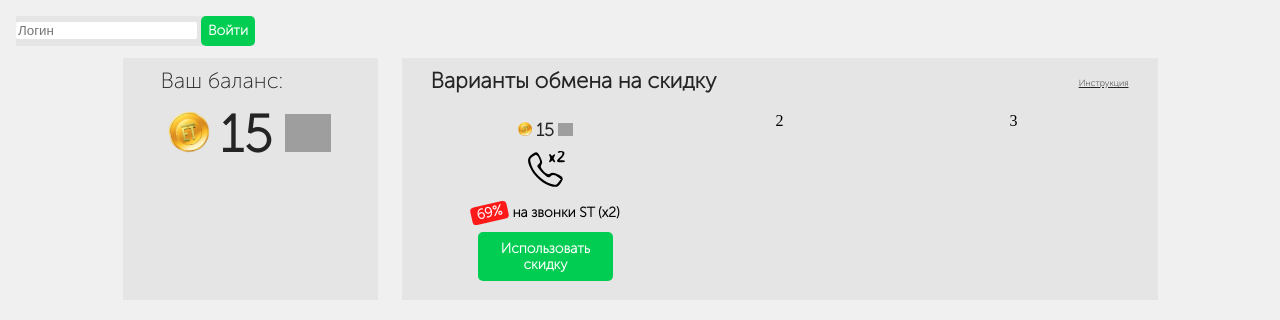
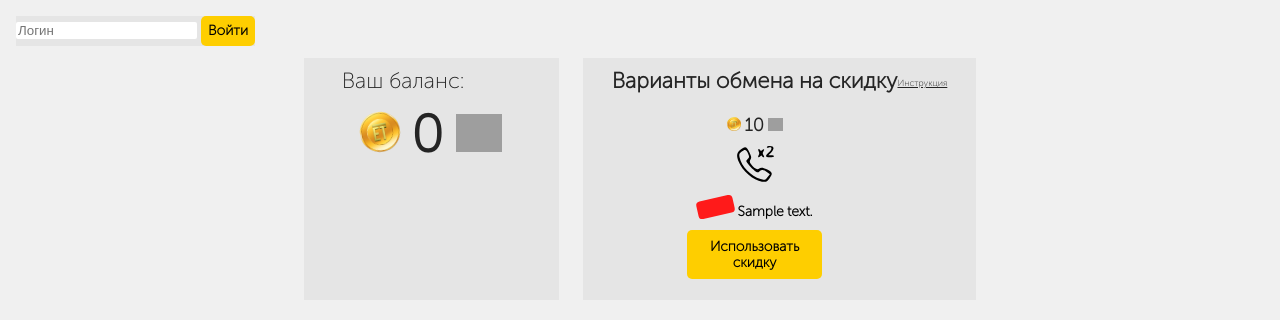
Before and after one commit to GeorgeVorob/php_test_task, a PHP site: page / in a window 1280 px wide. Shown: the top 320 px of the page. Run offline with PHP 8.4, Linux system fonts and the light colour scheme; tables that the repository leaves empty or names only in its code hold one stand-in row (values such as "Sample post"); grey boxes are pictures that could not be loaded.

Commit message:
Render products & user info

```diff
--- /dev/null
+++ b/backend/Endpoints/GetProductsInfo.php
@@ -0,0 +1,4 @@
+<?php
+require_once("../DataAccessLayer/ProductsDAL.php");
+
+echo json_encode(ProductsDAL::GetAllProducts());
--- a/frontend/Helpers/UpdateHeaderLoginHelper.js
+++ b/frontend/Helpers/UpdateHeaderLoginHelper.js
@@ -4,7 +4,7 @@ import { APIService } from "../Services/APIService.js";
 export function UpdateHeaderLoginHelper() {
     let login = CookieService.getCookie('login')
     if (login != "") {
-        APIService.GetUser(login)
+        return APIService.GetUser(login)
             .then((json) => {
                 document.getElementById("login-error-label").innerHTML = "";
                 document
@@ -18,6 +18,8 @@ export function UpdateHeaderLoginHelper() {
                     .innerHTML = "Вы вошли как " + json.user.login;
 
                 CookieService.setCookie("login", json.user.login, 5);
+
+                return json;
             })
             .catch((err) => {
                 CookieService.setCookie("login", "");
@@ -32,5 +34,7 @@ export function UpdateHeaderLoginHelper() {
         document
             .getElementById("login-form")
             .setAttribute("style", "display:block");
+
+        return null;
     }
 }
--- a/frontend/Services/APIService.js
+++ b/frontend/Services/APIService.js
@@ -10,4 +10,15 @@ export class APIService {
                 }
             })
     }
+    static GetProducts() {
+        return fetch("backend/EndPoints/GetProductsInfo.php")
+            .then((res) => {
+                if (res.ok) {
+                    return res.json();
+                }
+                else {
+                    throw new Error();
+                }
+            })
+    }
 }
--- a/frontend/ViewModels/index.js
+++ b/frontend/ViewModels/index.js
@@ -1,19 +1,90 @@
 import { CookieService } from "../Services/CookieService.js"
 import { UpdateHeaderLoginHelper } from "../Helpers/UpdateHeaderLoginHelper.js"
+import { APIService } from "../Services/APIService.js";
+
 
 window.onload = function onLoad() {
-    UpdateHeaderLoginHelper();
+    UpdatePage();
 }
 window.OnLogin = OnLogin;
 function OnLogin(args) {
     args.preventDefault();
     let login = args.target.elements.login.value;
     CookieService.setCookie('login', login, 5);
-    UpdateHeaderLoginHelper();
+    UpdatePage();
 }
 
 window.OnLogout = OnLogout;
 function OnLogout() {
     CookieService.setCookie('login', "", 5);
-    UpdateHeaderLoginHelper();
+    UpdatePage();
 }
+
+function RenderProduct(product, isPurchased) {
+    let productsContainer = document.getElementById("products-container");
+    let discountString = product.description.substr(0, product.description.indexOf('%') + 1);
+    let desc = product.description.substr(product.description.indexOf('%') + 1, product.description.length);
+    let price = product.price;
+    let button;
+
+    if (!isPurchased) {
+        button = `
+    <button class="purchase-button" style="width: 135px;
+        height: 49px;">Использовать скидку</button>
+        `
+    }
+    else {
+        button = `
+    <button disabled class="already-purchased-button" style="width: 135px;
+        height: 49px;">Уже использовано</button>
+        `
+    }
+
+    productsContainer.innerHTML += `
+        <div class="product-card">
+            <div>
+                <img class="product-price-coin" src="frontend/Assets/images/coin.png">
+                <span class="product-price-font">${price}</span>
+                <img class="product-price-currency-glyph" src="frontend/Assets/images/Tugriki.svg">
+            </div>
+            <img class="product-icon" src="frontend/Assets/images/call_x2.svg">
+            <div>
+                <div class="discount">${discountString}</div>
+                <span class="product-name-font">${desc}</span>
+            </div>
+            ${button}
+        </div>
+        `;
+
+}
+
+function UpdatePage() {
+    let userInfoPromise = UpdateHeaderLoginHelper();
+
+    if (userInfoPromise) {
+        userInfoPromise.then((userInfo) => {
+            document.getElementById("balance-container").innerHTML = userInfo.user.balance;
+        })
+    }
+    else {
+        document.getElementById("balance-container").innerHTML = "0"
+    }
+
+    let productsContainer = document.getElementById("products-container");
+    productsContainer.innerHTML = "";
+    APIService.GetProducts()
+        .then((products) => {
+            if (userInfoPromise) {
+                userInfoPromise.then((userInfo) => {
+                    products.forEach(product => {
+                        RenderProduct(product, userInfo.user.purchasedProducts.includes(product.id));
+                    });
+                })
+            }
+            else {
+                products.forEach(product => {
+                    RenderProduct(product, false);
+                });
+            }
+        })
+}
--- a/frontend/Views/index.css
+++ b/frontend/Views/index.css
@@ -211,6 +211,7 @@ body {
 }
 
 .purchase-button {
+    cursor: pointer;
     padding: 7px;
     font-family: 'Museo Sans Cyrl';
     font-style: normal;
@@ -219,17 +220,30 @@ body {
     line-height: 16px;
     text-align: center;
 
-    color: #FFFFFF;
-    background: #00CD52;
+    color: black;
+    background: #fece00;
     border-radius: 5px;
     border-width: 0px;
     transition: 0.3s;
 }
 
 .purchase-button:hover {
-    background: #00a844;
+    background: #ceb02a;
 }
 
+.already-purchased-button {
+    padding: 7px;
+    font-family: 'Museo Sans Cyrl';
+    font-style: normal;
+    font-weight: 600;
+    font-size: 14px;
+    line-height: 16px;
+    text-align: center;
+    color: #FFFFFF;
+    background: #00CD52;
+    border-radius: 5px;
+    border-width: 0px;
+}
 
 .modal-window {
     display: none;
--- a/frontend/Views/index.html
+++ b/frontend/Views/index.html
@@ -27,12 +27,13 @@
 
   <!--Основной контент страницы-->
   <div class="page-main-container">
+
     <!--Панель с текущим балансом-->
     <div class="balance-pane">
       <div><span class="balance-header-font">Ваш баланс:</span></div>
       <div class="clearfix" style="margin-top: 25px;">
         <img class="balance-coin-image" src="frontend/Assets/images/coin.png">
-        <span class="balance-font">15</span>
+        <span id="balance-container" class="balance-font">15</span>
         <img class="balance-currency-glyph" src="frontend/Assets/images/Tugriki.svg">
       </div>
     </div>
@@ -45,23 +46,7 @@
       </div>
 
       <!--Сами товары-->
-      <div class="products-container clearfix">
-        <div class="product-card">
-          <div>
-            <img class="product-price-coin" src="frontend/Assets/images/coin.png">
-            <span class="product-price-font">15</span>
-            <img class="product-price-currency-glyph" src="frontend/Assets/images/Tugriki.svg">
-          </div>
-          <img class="product-icon" src="frontend/Assets/images/call_x2.svg">
-          <div>
-            <div class="discount">69%</div>
-            <span class="product-name-font">на звонки ST (x2)</span>
-          </div>
-          <button class="purchase-button" style="width: 135px;
-          height: 49px;">Использовать скидку</button>
-        </div>
-        <div class="product-card">2</div>
-        <div class="product-card">3</div>
+      <div id="products-container" class="products-container clearfix">
       </div>
     </div>
   </div>
```
